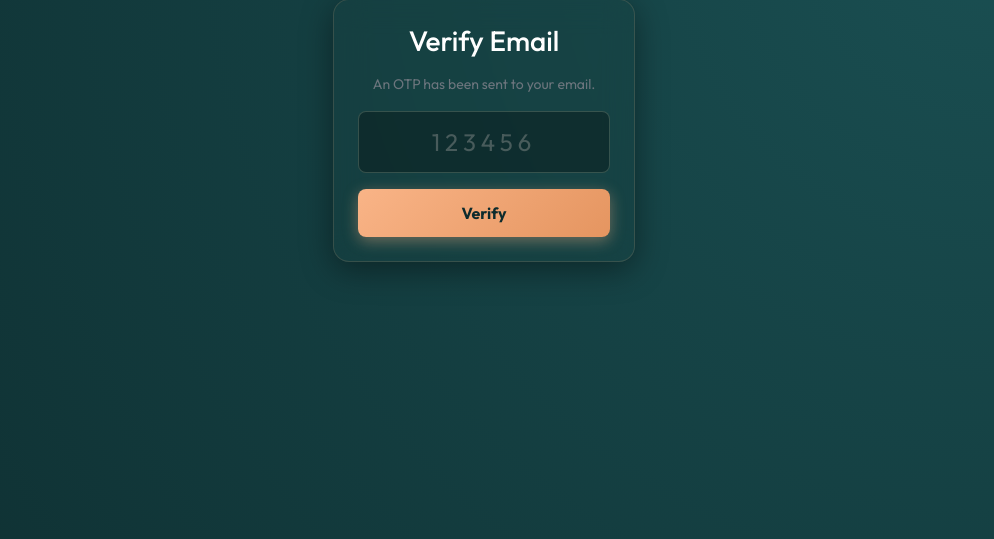
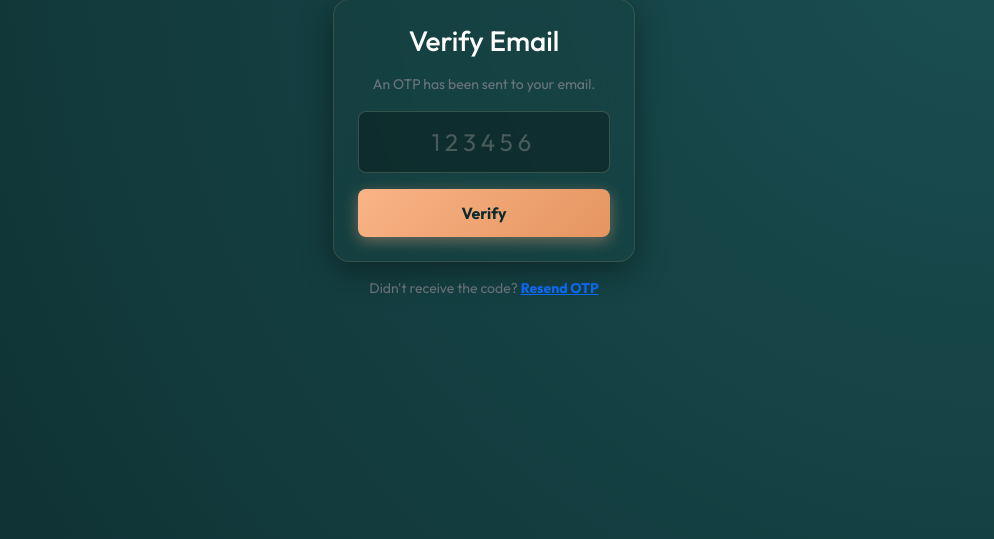
Before and after one commit to SkShizan/mail-system, a Flask app: page /verify-otp in a window 1280 px wide. Shown: the part 81-620 px from the top of the page, without its empty margins (286-1280 px from the left). Run offline with Flask 3, Linux system fonts and the light colour scheme; the visitor is signed in with stand-in values (Sample User, id 1); some libraries are stand-ins or nearby versions.

Commit message:
fixing mail sending bug in verification

```diff
--- a/app/routes.py
+++ b/app/routes.py
@@ -794,6 +794,50 @@ def add_emails_to_campaign(id):
     flash(f"Added {emails_added} new emails to campaign.", "success")
     return redirect(url_for('main.campaign_details', id=id))
 
+@bp.route('/resend-otp')
+def resend_otp():
+    # 1. Get email from session
+    email = session.get('verify_email')
+
+    if not email:
+        flash('Session expired. Please try logging in again.', 'warning')
+        return redirect(url_for('main.login'))
+
+    # 2. Find User
+    user = User.query.filter_by(email=email).first()
+    if not user:
+        flash('User not found.', 'danger')
+        return redirect(url_for('main.signup'))
+
+    # 3. Prevent Spam (Optional: Check if an OTP was sent < 1 min ago)
+    # You can implement a timestamp check here if needed
+
+    # 4. Generate New OTP
+    new_otp = ''.join(random.choices(string.digits, k=6))
+    user.otp_code = new_otp
+    db.session.commit()
+
+    # 5. Send Email
+    subject = "Resend: Verify Your Account"
+    body = f"""
+    <div style="font-family: Arial, sans-serif; padding: 20px; color: #333;">
+        <h2>Verify Your Account</h2>
+        <p>You requested a new verification code.</p>
+        <div style="background: #f4f4f4; padding: 15px; border-radius: 5px; text-align: center; margin: 20px 0;">
+            <span style="font-size: 24px; letter-spacing: 5px; font-weight: bold; color: #174143;">{new_otp}</span>
+        </div>
+        <p>If you did not request this, please ignore this email.</p>
+    </div>
+    """
+
+    if send_system_email(email, subject, body):
+        flash('A new OTP has been sent to your email.', 'success')
+    else:
+        # This will show if your SMTP settings are wrong
+        flash('Failed to send email. Please contact support.', 'danger')
+
+    return redirect(url_for('main.verify_otp'))
+
 @bp.route('/admin/user/<int:user_id>/edit', methods=['POST'])
 @login_required
 def admin_edit_user(user_id):
--- a/app/templates/verify_otp.html
+++ b/app/templates/verify_otp.html
@@ -12,6 +12,12 @@
                 <button type="submit" class="btn btn-peach w-100">Verify</button>
             </form>
         </div>
+        <div class="text-center mt-3">
+            <p class="text-muted small">
+                Didn't receive the code?
+                <a href="{{ url_for('main.resend_otp') }}" class="text-accent fw-bold">Resend OTP</a>
+            </p>
+        </div>
     </div>
 </div>
 {% endblock %}
```
Also changed, not shown: 2 other files.
